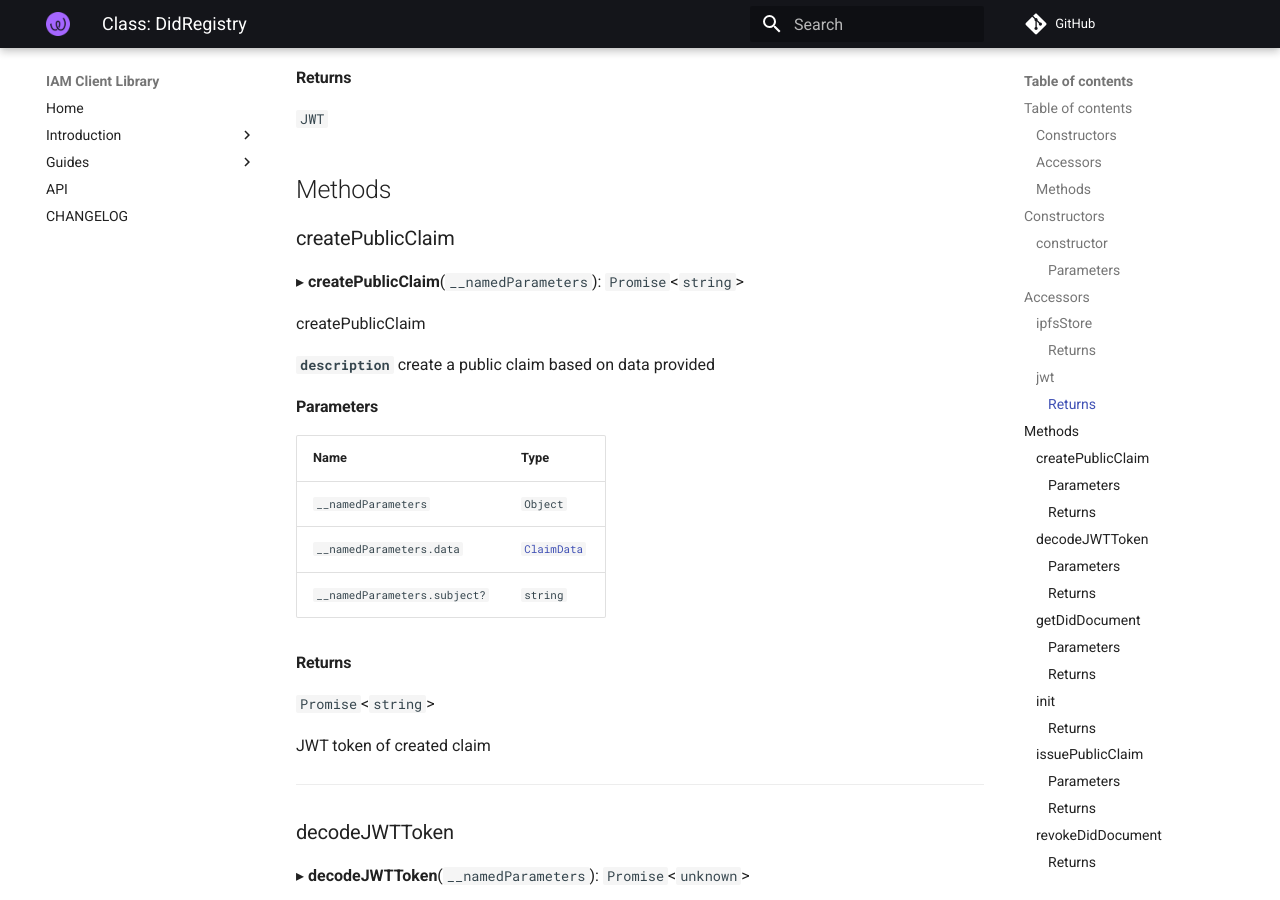
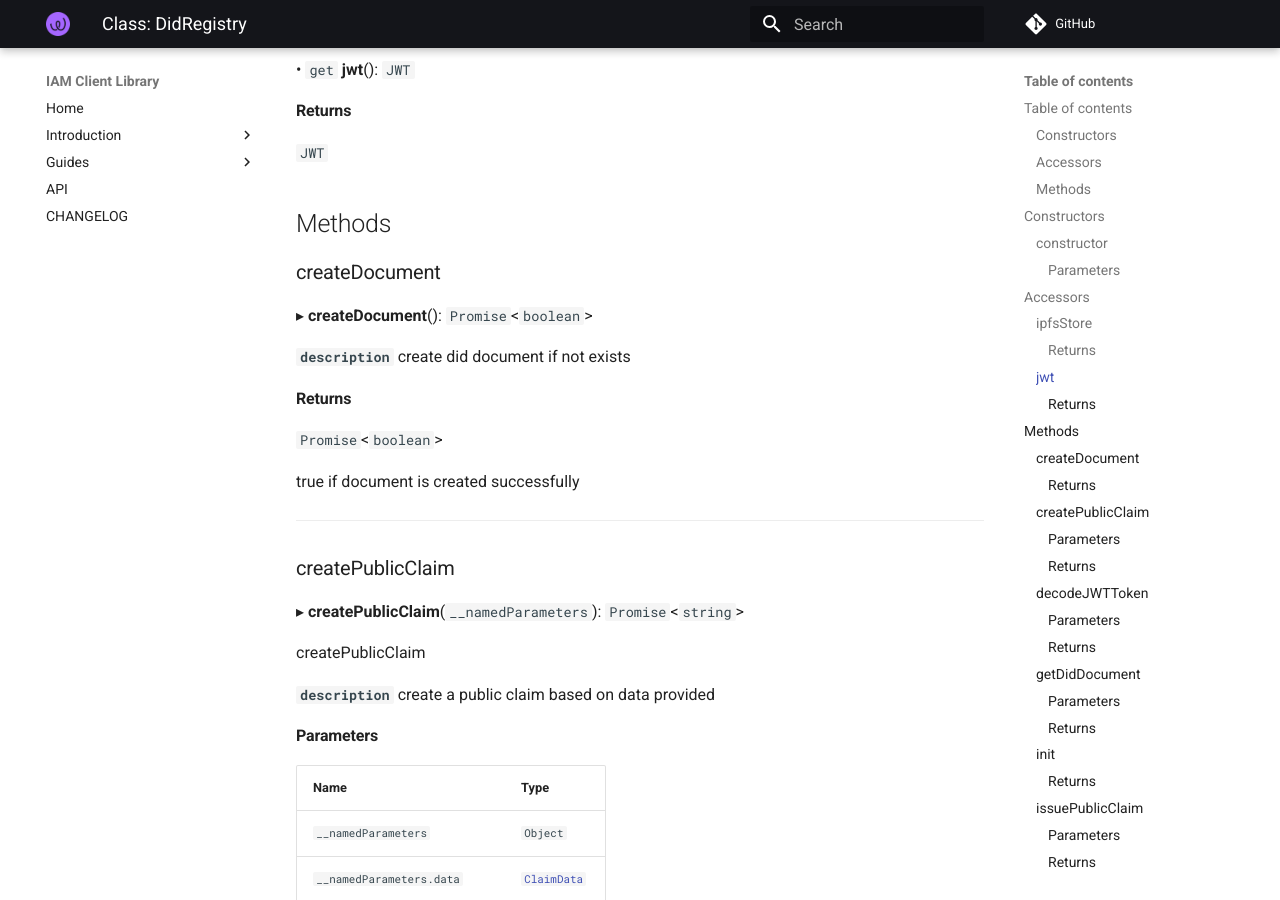
Before and after one commit to energywebfoundation/iam-client-lib, an MkDocs documentation site: the page built from docs/api/classes/modules_didRegistry_didRegistry_service.DidRegistry.md, in a window 1280 px wide and 900 px high, scrolled down 1668 px. Built offline with MkDocs 1.6.1 and Material for MkDocs 9.7.7, drawn with Linux system fonts in a browser that asks for light colours; comment, search, counter and statistics services are not loaded.

Commit message:
feat(DID): remove did document creation upon initialization

```diff
--- a/docs/api/classes/modules_didRegistry_didRegistry_service.DidRegistry.md
+++ b/docs/api/classes/modules_didRegistry_didRegistry_service.DidRegistry.md
@@ -15,6 +15,7 @@
 
 ### Methods
 
+- [createDocument](modules_didRegistry_didRegistry_service.DidRegistry.md#createdocument)
 - [createPublicClaim](modules_didRegistry_didRegistry_service.DidRegistry.md#createpublicclaim)
 - [decodeJWTToken](modules_didRegistry_didRegistry_service.DidRegistry.md#decodejwttoken)
 - [getDidDocument](modules_didRegistry_didRegistry_service.DidRegistry.md#getdiddocument)
@@ -61,6 +62,20 @@ ___
 `JWT`
 
 ## Methods
+
+### createDocument
+
+▸ **createDocument**(): `Promise`<`boolean`\>
+
+**`description`** create did document if not exists
+
+#### Returns
+
+`Promise`<`boolean`\>
+
+true if document is created successfully
+
+___
 
 ### createPublicClaim
 
```
Also changed, not shown: 1 other file.
